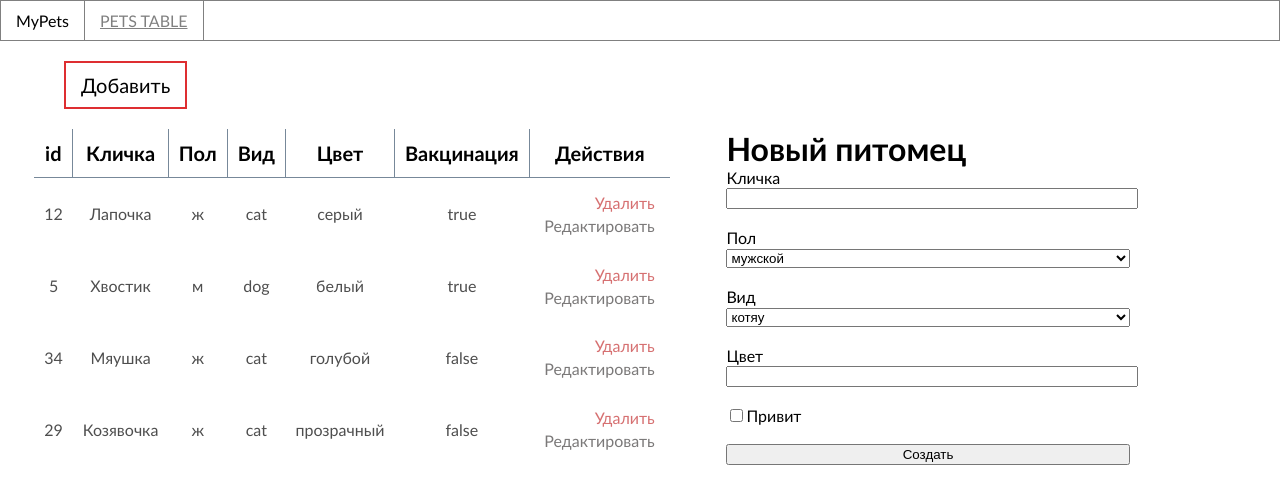
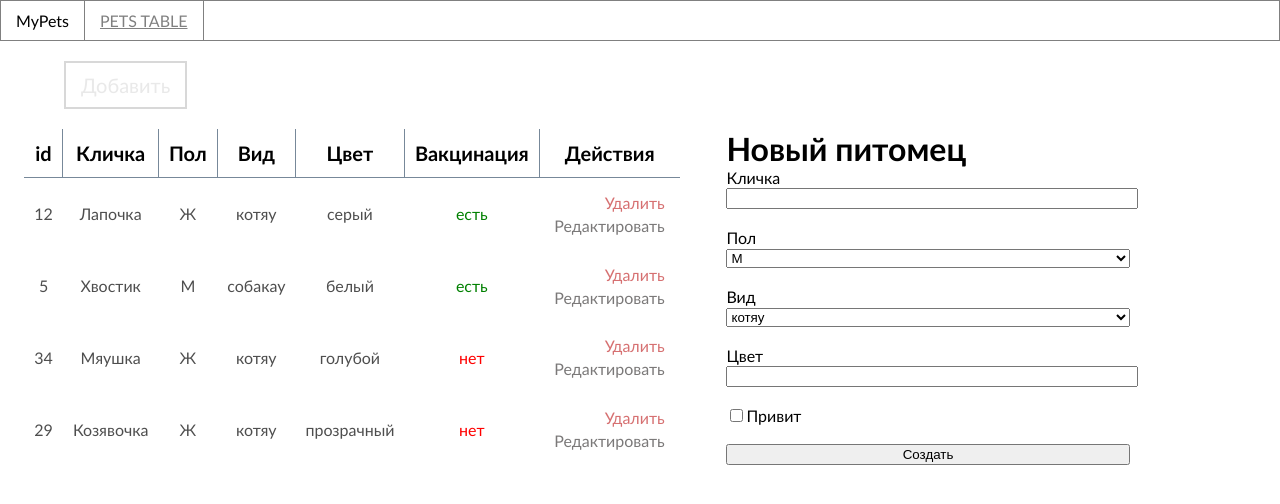
Before and after one commit to bumam/test-ng-app, an Angular app: page /pets in a window 1280 px wide. Both pictures are taken after a click on the button "Добавить". Shown: the top 504 px of the page. Built offline with nearby package versions, Linux system fonts and the light colour scheme.

Commit message:
small logic

```diff
--- a/src/app/table/pets.mock.ts
+++ b/src/app/table/pets.mock.ts
@@ -2,32 +2,32 @@ export default [
   {
     id: 12,
     name: 'Лапочка',
-    gender: 'ж',
-    type: 'cat',
+    gender: 'Ж',
+    type: 'котяу',
     color: 'серый',
     vaccination: true,
   },
   {
     id: 5,
     name: 'Хвостик',
-    gender: 'м',
-    type: 'dog',
+    gender: 'М',
+    type: 'собакау',
     color: 'белый',
     vaccination: true,
   },
   {
     id: 34,
     name: 'Мяушка',
-    gender: 'ж',
-    type: 'cat',
+    gender: 'Ж',
+    type: 'котяу',
     color: 'голубой',
     vaccination: false,
   },
   {
     id: 29,
     name: 'Козявочка',
-    gender: 'ж',
-    type: 'cat',
+    gender: 'Ж',
+    type: 'котяу',
     color: 'прозрачный',
     vaccination: false,
   },
--- a/src/app/table/table.component.css
+++ b/src/app/table/table.component.css
@@ -36,6 +36,11 @@ table {
 .add:hover {
   cursor: pointer;
   opacity: 0.7;
+}
+
+.add:disabled {
+  border: 2px solid gray;
+  opacity: 0.3;
 }
 
 .add:active,
@@ -121,3 +126,11 @@ select {
 .hidden {
   display: none;
 }
+
+.red {
+  color: red;
+}
+
+.green {
+  color: green;
+}
--- a/src/app/table/table.component.html
+++ b/src/app/table/table.component.html
@@ -1,12 +1,23 @@
 <div class="big-wrapper">
-
-  <button class="add" (click)="btnClick = !btnClick">Добавить</button>
+  <button
+    class="add"
+    [attr.disabled]="btnClick ? '' : null"
+    (click)="btnClick = !btnClick"
+  >
+    Добавить
+  </button>
   <div class="wrapper">
-    <div [ngClass]="{
-      half: btnClick,
-      full: !btnClick
-      }" class="mini-wrapper">
-      <table>
+    <div
+      [ngClass]="{
+        half: btnClick,
+        full: !btnClick
+      }"
+      class="mini-wrapper"
+    >
+      <div *ngIf="this.pets.length === 0">
+        <p>НЕТ ПИТОМЦЕВ :(</p>
+      </div>
+      <table *ngIf="this.pets.length > 0">
         <tr>
           <th>id</th>
           <th>Кличка</th>
@@ -16,75 +27,90 @@
           <th>Вакцинация</th>
           <th>Действия</th>
         </tr>
-        <tr *ngFor="let pet of pets" routerLink="/pet/{{pet.id}}">
-          <td>{{pet.id}}</td>
-          <td>{{pet.name}}</td>
-          <td>{{pet.gender}}</td>
-          <td>{{pet.type}}</td>
-          <td>{{pet.color}}</td>
-          <td>{{pet.vaccination}}</td>
+        <tr *ngFor="let pet of pets">
+          <td>{{ pet.id }}</td>
+          <td>{{ pet.name }}</td>
+          <td>{{ pet.gender }}</td>
+          <td>{{ pet.type }}</td>
+          <td>{{ pet.color }}</td>
+          <td
+            [ngClass]="{
+              green: pet.vaccination,
+              red: !pet.vaccination
+            }"
+          >
+            {{ pet.vaccination ? "есть" : "нет" }}
+          </td>
           <td>
             <div class="actions">
-              <span>Удалить</span>
-              <span class="edit">Редактировать</span>
+              <span (click)="deletePet(pet.id)">Удалить</span>
+              <span
+                (click)="btnClick = !btnClick"
+                (click)="editPet(pet.id)"
+                class="edit"
+                >Редактировать</span
+              >
             </div>
           </td>
         </tr>
       </table>
     </div>
 
-    <div [ngClass]="{
-      show: btnClick,
-      hidden: !btnClick
-      }" class="mini-wrapper">
-      <form [formGroup]="profileForm">
-        <h1>{{head}}</h1>
+    <div
+      [ngClass]="{
+        show: btnClick,
+        hidden: !btnClick
+      }"
+      class="mini-wrapper"
+    >
+      <form [formGroup]="profileForm" (ngSubmit)="onSubmit()">
+        <h1>{{ this.pet.id ? "Редактирование" : "Новый питомец" }}</h1>
         <label>
           Кличка
-          <br>
-          <input type="text" formControlName="firstName">
+          <br />
+          <input type="text" formControlName="name" />
         </label>
-        <br>
+        <br />
         <label>
           Пол
-          <br>
-          <select>
-            <option value="1" selected>мужской</option>
-            <option value="2">женский</option>
+          <br />
+          <select formControlName="gender">
+            <option *ngFor="let state of genders" [ngValue]="state">
+              {{ state }}
+            </option>
           </select>
         </label>
-        <br>
+        <br />
         <label>
           Вид
-          <br>
-          <select>
-            <option value="1" selected>котяу</option>
-            <option value="2">собакау</option>
-            <option value="3">попугау</option>
+          <br />
+          <select formControlName="type">
+            <option *ngFor="let type of types" [ngValue]="type">
+              {{ type }}
+            </option>
           </select>
         </label>
-        <br>
+        <br />
         <label>
           Цвет
-          <br>
-          <input type="text" formControlName="firstName">
+          <br />
+          <input type="text" [value]="pet.color" formControlName="color" />
         </label>
-        <br>
-        <label class="check" x>
-          <input type="checkbox" formControlName="firstName">
+        <br />
+        <label class="check">
+          <input type="checkbox" formControlName="vaccination" />
           Привит
         </label>
-        <br>
-        <button type="submit">{{btn}}</button>
-        <div *ngIf="elFirstName.invalid && elFirstName.touched">
-          <span *ngIf="elFirstName.errors['required']">
-            Обязательное поле
-          </span>
-          <span *ngIf="elFirstName.errors['minlength']">
+        <br />
+        <button type="submit" (click)="btnClick = !btnClick" (click)="addPet()">
+          {{ this.pet.id ? "Изменить" : "Создать" }}
+        </button>
+        <div *ngIf="name.invalid && name.touched">
+          <span *ngIf="name.errors['required']"> Обязательное поле </span>
+          <span *ngIf="name.errors['minlength']">
             Минимально допустимое количество символов 3
           </span>
         </div>
-
       </form>
     </div>
   </div>
--- a/src/app/table/table.component.ts
+++ b/src/app/table/table.component.ts
@@ -16,23 +16,85 @@ export class TableComponent implements OnInit {
   pet: any = {};
   pets = mockData;
   profileForm: FormGroup;
-  btn = 'Создать';
-  head = 'Новый питомец';
   btnClick = false;
+  genders = ['М', 'Ж'];
+  types = ['котяу', 'собакау', 'попугау'];
+
+  MaxValue = (arr) => {
+    let newArr = [];
+    for (var key of arr) {
+      newArr.push(key.id);
+    }
+    return Math.max(...newArr);
+  };
+
+  counter = this.MaxValue(mockData);
 
   constructor(private fb: FormBuilder) {}
 
   initForm() {
     this.profileForm = this.fb.group({
-      firstName: ['', [Validators.required, Validators.minLength(3)]],
+      name: ['', [Validators.required, Validators.minLength(3)]],
+      gender: ['М', [Validators.required]],
+      type: ['котяу', [Validators.required]],
+      color: ['', [Validators.required]],
+      vaccination: ['', [Validators.required]],
     });
   }
 
-  get elFirstName() {
-    return this.profileForm.get('firstName');
+  get name() {
+    return this.profileForm.get('name');
+  }
+
+  get color() {
+    return this.profileForm.get('color');
+  }
+
+  get vaccination() {
+    return this.profileForm.get('vaccination');
+  }
+
+  get type() {
+    return this.profileForm.get('type');
+  }
+
+  get gender() {
+    return this.profileForm.get('gender');
   }
 
   ngOnInit(): void {
     this.initForm();
   }
+
+  onSubmit() {
+    console.warn(this.profileForm.value);
+    this.initForm();
+  }
+
+  addPet() {
+    this.pet = this.profileForm.value;
+    this.pet.id = ++this.counter;
+    this.pets.push(this.pet);
+  }
+
+  add2Pet(id) {
+    console.log(111);
+    let start = this.pets.findIndex((pet) => pet.id === id);
+    let toRemove = 1;
+    let newArr = this.pets.splice(start, toRemove, ...this.pets);
+    this.pets = newArr;
+    console.log(this.pets);
+  }
+
+  deletePet(id) {
+    this.pets.splice(
+      this.pets.findIndex((pet) => pet.id === id),
+      1
+    );
+  }
+
+  editPet(id) {
+    let obj = this.pets.find((pet) => pet.id === id);
+    this.profileForm.patchValue(obj);
+  }
 }
```
